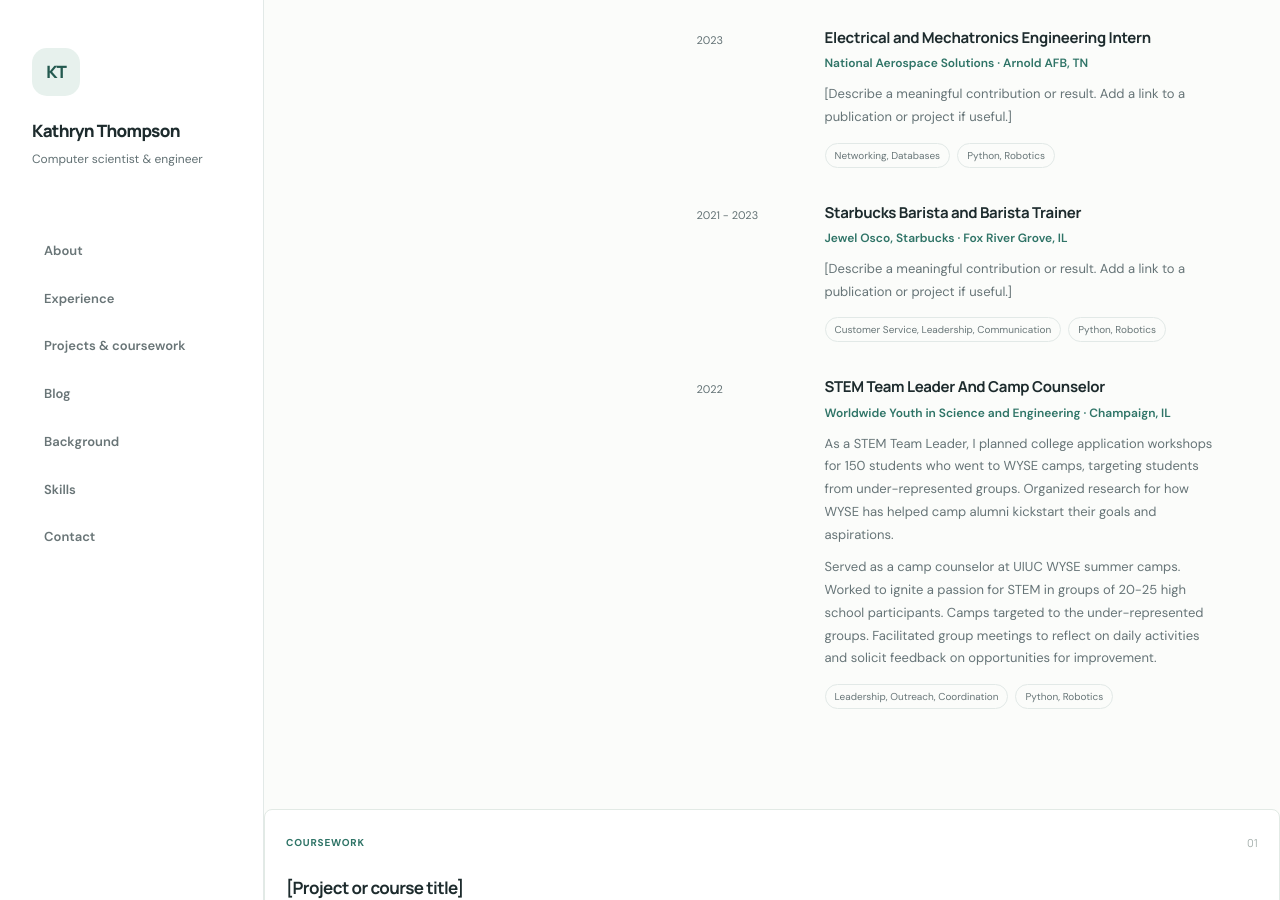
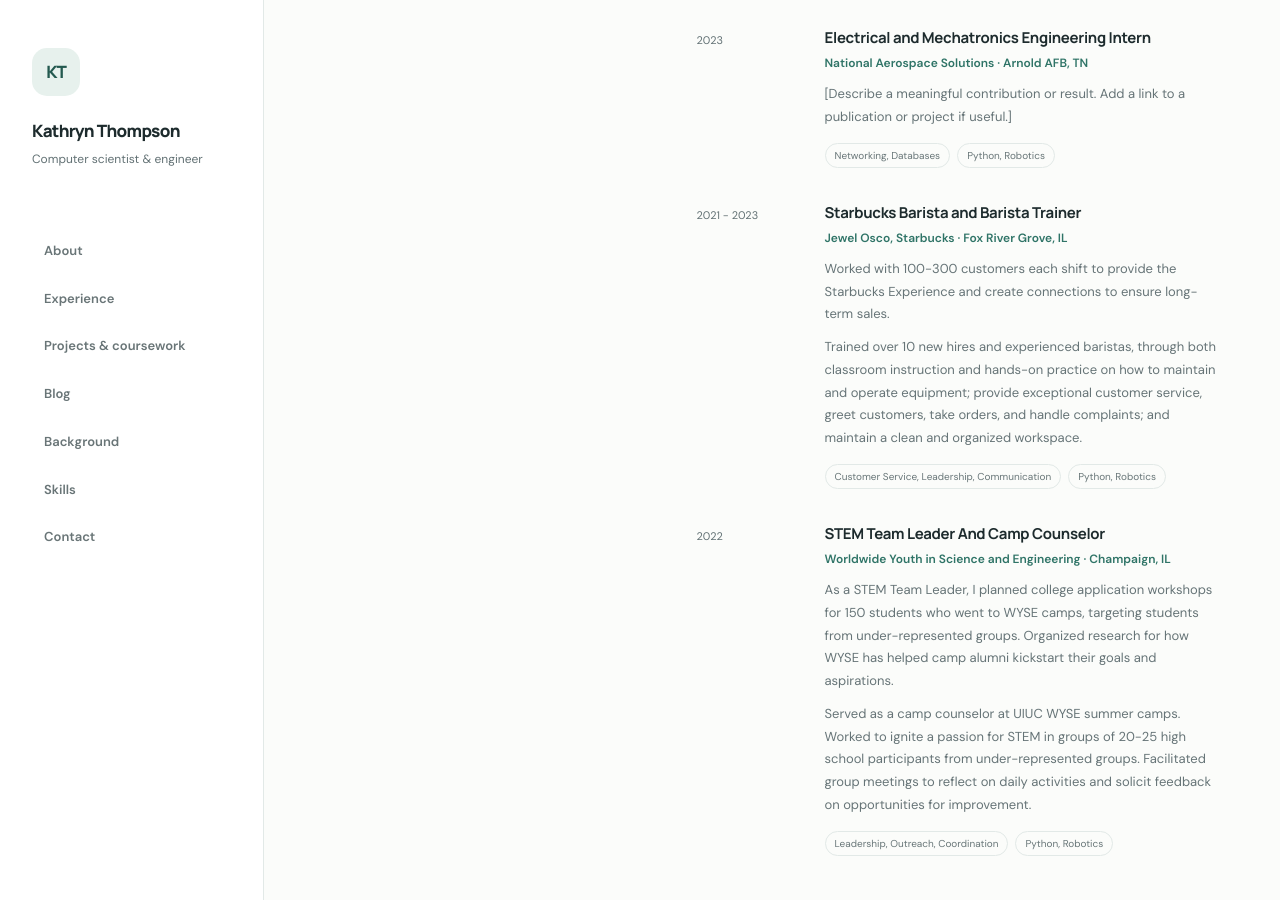
Before and after one commit to kyt325/KathrynThompson.github.io, a Jekyll site: the page index.html, which Jekyll copies as it is, in a window 1280 px wide and 900 px high, scrolled down 1857 px. Built offline with Jekyll 4.4.1, drawn with Linux system fonts in a browser that asks for light colours.

Commit message:
updatding experience

```diff
--- a/index.html
+++ b/index.html
@@ -107,7 +107,8 @@
           <div>
             <h3>Starbucks Barista and Barista Trainer</h3>
             <p class="item-subtitle">Jewel Osco, Starbucks · Fox River Grove, IL</p>
-            <p>[Describe a meaningful contribution or result. Add a link to a publication or project if useful.]</p>
+            <p>Worked with 100-300 customers each shift to provide the Starbucks Experience and create connections to ensure long-term sales.</p>
+            <p>Trained over 10 new hires and experienced baristas, through both classroom instruction and hands-on practice on how to maintain and operate equipment; provide exceptional customer service, greet customers, take orders, and handle complaints; and maintain a clean and organized workspace.</p>
             <ul class="tag-list"><li>Customer Service, Leadership, Communication</li><li>Python, Robotics</li></ul>
           </div>
         </article>
@@ -117,7 +118,7 @@
             <h3>STEM Team Leader And Camp Counselor</h3>
             <p class="item-subtitle">Worldwide Youth in Science and Engineering · Champaign, IL</p>
             <p>As a STEM Team Leader, I planned college application workshops for 150 students who went to WYSE camps, targeting students from under-represented groups. Organized research for how WYSE has helped camp alumni kickstart their goals and aspirations.</p>
-            <p>Served as a camp counselor at UIUC WYSE summer camps. Worked to ignite a passion for STEM in groups of 20-25 high school participants. Camps targeted to the under-represented groups. Facilitated group meetings to reflect on daily activities and solicit feedback on opportunities for improvement.</p>
+            <p>Served as a camp counselor at UIUC WYSE summer camps. Worked to ignite a passion for STEM in groups of 20-25 high school participants from under-represented groups. Facilitated group meetings to reflect on daily activities and solicit feedback on opportunities for improvement.</p>
             <ul class="tag-list"><li>Leadership, Outreach, Coordination</li><li>Python, Robotics</li></ul>
           </div>
         </article>
```
